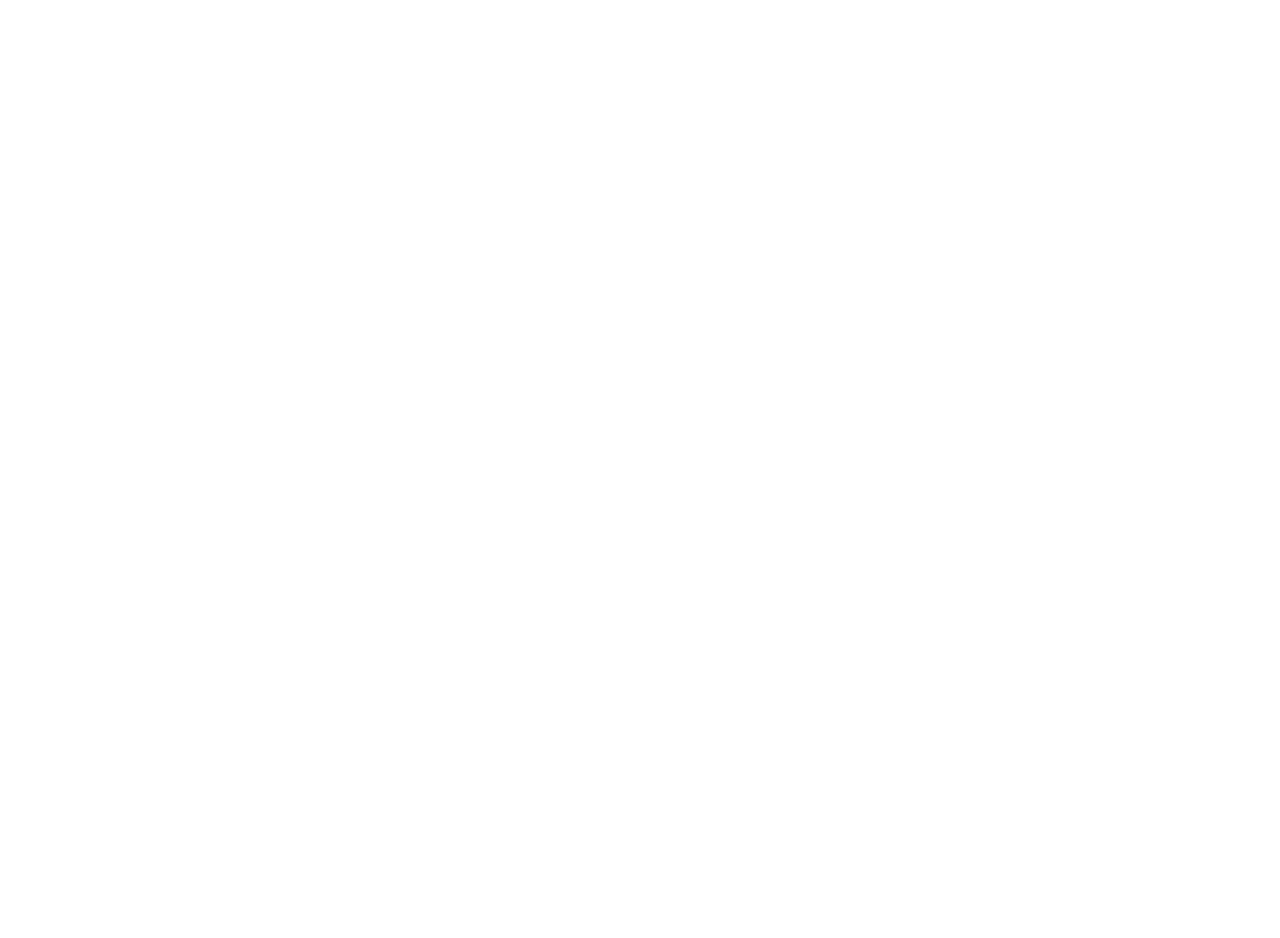
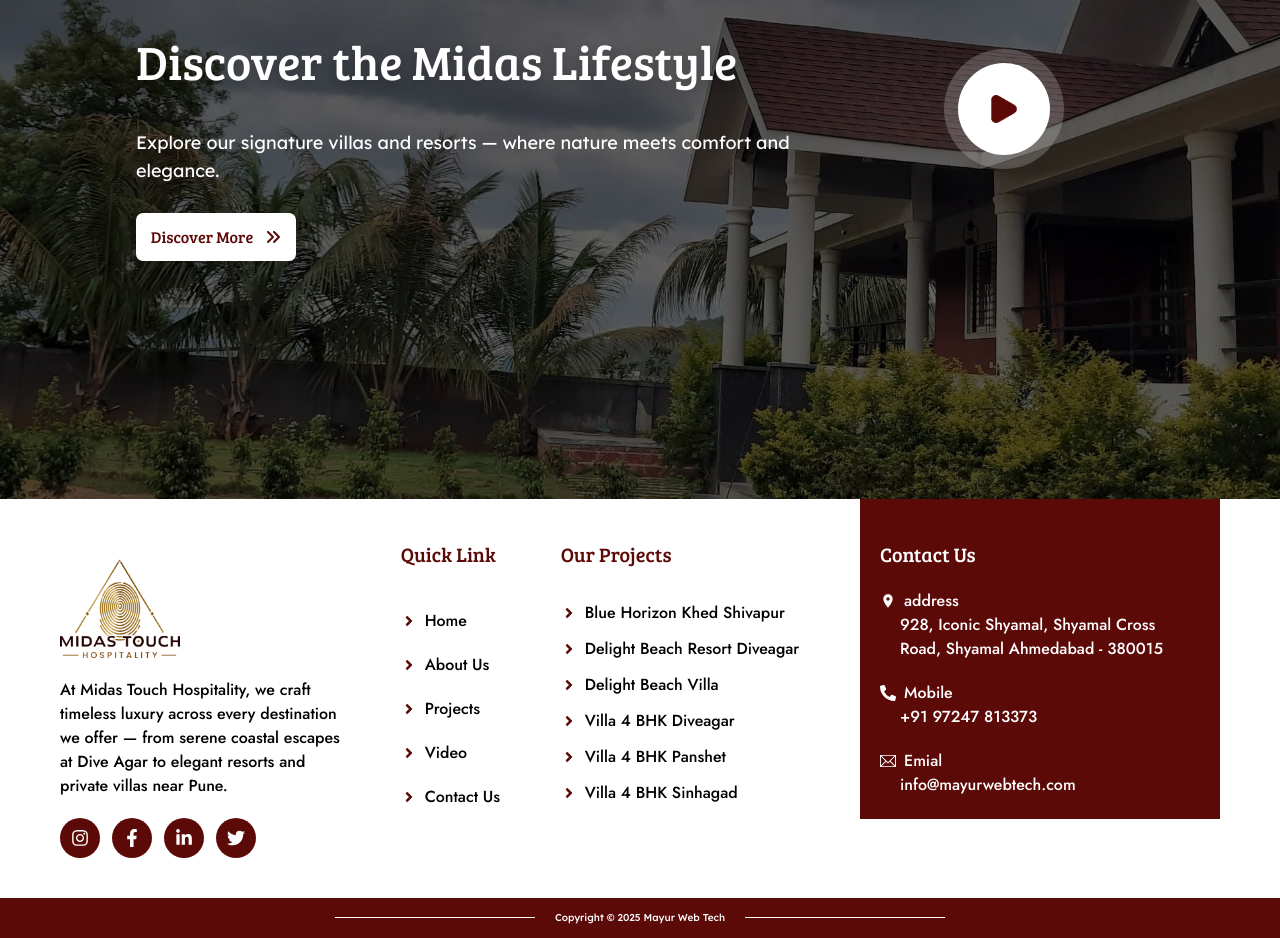
Before and after one commit to Krishkha/midas_touch, a React (Vite) app: page / in a window 1280 px wide. Shown: the part 2140-3078 px from the top of the page. Before the commit the page ends 1939 px from the top, so only its background shows below. Built offline with nearby package versions, Linux system fonts and the light colour scheme.

Commit message:
add footer

```diff
--- a/src/App.jsx
+++ b/src/App.jsx
@@ -1,15 +1,16 @@
-import React from 'react'
-import Navbar from './component/Navbar'
-import Landingpage from './pages/Landingpage'
+import React from "react";
+import Navbar from "./component/Navbar";
+import Landingpage from "./pages/Landingpage";
+import Footer from "./component/Footer";
 
 const App = () => {
   return (
-    <div className=' h-auto'>
+    <div className=" h-auto">
       <Navbar />
       <Landingpage />
+      <Footer />
+    </div>
+  );
+};
 
-    </div>
-  )
-}
-
-export default App
+export default App;
--- a/src/assets/images/index.js
+++ b/src/assets/images/index.js
@@ -1,5 +1,6 @@
 import logo from "../images/logo.png";
 import banner from "../images/banner.jpg";
+import banner_2 from "../images/banner_2.jpg";
 import btn_layout from "../images/btn_layout.png";
 import about_1 from "../images/icons/about_1.png";
 import about_2 from "../images/icons/about_2.png";
@@ -11,10 +12,12 @@
 import left_arrow from "../images/icons/left_arrow.png";
 import right_arrow from "../images/icons/right_arrow.png";
 import h1_underline from "../images/icons/h1_underline.png";
+import play_button from "../images/icons/play_button.png";
 
 export const Images = {
   logo,
   banner,
+  banner_2,
   btn_layout,
   about_1,
   about_2,
@@ -26,4 +29,5 @@
   left_arrow,
   right_arrow,
   h1_underline,
+  play_button,
 };
--- /dev/null
+++ b/src/component/Footer.jsx
@@ -0,0 +1,145 @@
+import React from "react";
+import { Images } from "../assets/images";
+import {
+  FaInstagram,
+  FaLinkedinIn,
+  FaFacebookF,
+  FaTwitter,
+  FaAngleRight,
+  FaPhoneAlt,
+} from "react-icons/fa";
+import { MdLocationOn } from "react-icons/md";
+import { TfiEmail } from "react-icons/tfi";
+
+const Footer = () => {
+  const quickLink = ["Home", "About Us", "Projects", "Video", "Contact Us"];
+  const ourProjacts = [
+    "Blue Horizon Khed Shivapur",
+    "Delight Beach Resort Diveagar",
+    "Delight Beach Villa",
+    "Villa 4 BHK Diveagar",
+    "Villa 4 BHK Panshet",
+    "Villa 4 BHK Sinhagad",
+  ];
+
+  const contactUs = [
+    {
+      icon: <MdLocationOn />,
+      title: "address",
+      dec: "928, Iconic Shyamal, Shyamal Cross Road, Shyamal Ahmedabad - 380015",
+    },
+    {
+      icon: <FaPhoneAlt />,
+      title: "Mobile",
+      dec: "+91 97247 813373",
+    },
+    {
+      icon: <TfiEmail />,
+      title: "Emial",
+      dec: "info@mayurwebtech.com",
+    },
+  ];
+  return (
+    <div className="h-auto">
+      <div className="px-15 flex justify-between">
+        <div className="w-70 py-10 gap-10">
+          <img src={Images.logo} alt="" className="w-30 h-auto mt-5" />
+          <p style={{ fontFamily: "Jost", fontWeight: 500 }} className="mt-5">
+            At Midas Touch Hospitality, we craft timeless luxury across every
+            destination we offer — from serene coastal escapes at Dive Agar to
+            elegant resorts and private villas near Pune.
+          </p>
+
+          <div className="flex gap-3 mt-5">
+            <div className="w-10 h-10 bg-[#5C0A08] rounded-full text-white flex justify-center items-center hover:bg-white hover:text-[#5C0A08]">
+              <FaInstagram className="text-lg cursor-pointer" />
+            </div>
+            <div className="w-10 h-10 bg-[#5C0A08] rounded-full text-white flex justify-center items-center hover:bg-white hover:text-[#5C0A08]">
+              <FaFacebookF className="text-lg cursor-pointer" />
+            </div>
+            <div className="w-10 h-10 bg-[#5C0A08] rounded-full text-white flex justify-center items-center hover:bg-white hover:text-[#5C0A08]">
+              <FaLinkedinIn className="text-lg cursor-pointer" />
+            </div>
+            <div className="w-10 h-10 bg-[#5C0A08] rounded-full text-white flex justify-center items-center hover:bg-white hover:text-[#5C0A08]">
+              <FaTwitter className="text-lg cursor-pointer" />
+            </div>
+          </div>
+        </div>
+
+        <div className="flex flex-col items-start gap-5 py-10   ">
+          <h2
+            style={{ fontFamily: "Bree Serif", fontWeight: 400 }}
+            className="text-[20px] text-[#5C0A08]"
+          >
+            Quick Link
+          </h2>
+
+          <div className="gap-10">
+            {quickLink.map((item) => (
+              <h3
+                className="flex items-center gap-2 mt-5"
+                style={{ fontFamily: "Jost", fontWeight: 500 }}
+              >
+                <FaAngleRight className="text-[#5C0A08]" /> {item}
+              </h3>
+            ))}
+          </div>
+        </div>
+
+        <div className="flex flex-col items-start gap-5 py-10   ">
+          <h2
+            style={{ fontFamily: "Bree Serif", fontWeight: 400 }}
+            className="text-[20px] text-[#5C0A08]"
+          >
+            Our Projects
+          </h2>
+
+          <div className="gap-10">
+            {ourProjacts.map((item) => (
+              <h3
+                className="flex items-center gap-2 mt-3"
+                style={{ fontFamily: "Jost", fontWeight: 500 }}
+              >
+                <FaAngleRight className="text-[#5C0A08]" /> {item}
+              </h3>
+            ))}
+          </div>
+        </div>
+
+        <div className="bg-[#5C0A08] h-80 px-5 pt-10 w-90">
+          <h2
+            style={{ fontFamily: "Bree Serif", fontWeight: 400 }}
+            className="text-[20px] text-[#fff]"
+          >
+            Contact Us
+          </h2>
+
+          {contactUs.map((item) => (
+            <div
+              className="text-white mt-5"
+              style={{ fontFamily: "Jost", fontWeight: 500 }}
+            >
+              <div className="flex items-center gap-2">
+                {item.icon}
+                <h3>{item.title}</h3>
+              </div>
+              <p className="ml-5">{item.dec}</p>
+            </div>
+          ))}
+        </div>
+      </div>
+
+      {/* copyright */}
+      <div
+        className="bg-[#5C0A08] w-full h-10 text-white text-[10px] flex justify-center items-center gap-5"
+        style={{ fontFamily: "Lexend", fontWeight: 500 }}
+      >
+        <div className="h-[1px] w-50 bg-white "></div>
+        Copyright © 2025 Mayur Web Tech
+        <div className="h-[1px] w-50 bg-white "></div>
+      </div>
+    </div>
+  );
+};
+
+export default Footer;
--- a/src/index.css
+++ b/src/index.css
@@ -1,4 +1,4 @@
-@import url('https://fonts.googleapis.com/css2?family=Bree+Serif&family=Lexend:wght@100..900&display=swap');
+@import url('https://fonts.googleapis.com/css2?family=Bree+Serif&family=Jost:ital,wght@0,100..900;1,100..900&family=Lexend:wght@100..900&display=swap');
 @import "tailwindcss";
 
 /* :root {
--- a/src/pages/Landingpage.jsx
+++ b/src/pages/Landingpage.jsx
@@ -3,6 +3,7 @@
 import Btnlayout from "../component/Btnlayout";
 import Swiper from "../component/Slider";
 import Slider from "../component/Slider";
+import { FaAnglesRight } from "react-icons/fa6";
 
 const Landingpage = () => {
   const data = [
@@ -187,6 +188,48 @@
       <section>
         <Slider />
       </section>
+
+      {/* section 4 */}
+
+      <section className="relative w-full h-[700px] flex justify-evenly items-center">
+        <img
+          src={Images.banner_2}
+          alt="Banner"
+          className="absolute inset-0 w-full h-full object-cover z-0"
+        />
+        <div className="absolute inset-0 bg-black/60"></div>
+
+        <div className="flex flex-col gap-7">
+          <h1
+            className="text-white text-5xl font-bold drop-shadow-lg mb-4"
+            style={{ fontFamily: "Bree Serif", fontWeight: 400 }}
+          >
+            Discover the Midas Lifestyle
+          </h1>
+          <p
+            className=" text-white text-lg max-w-2xl z-10"
+            style={{ fontFamily: "Lexend", fontWeight: 400 }}
+          >
+            Explore our signature villas and resorts — where nature meets
+            comfort and elegance.
+          </p>
+
+          <button className="bg-white z-10 w-40 gap-3 py-3 rounded-[7px] flex justify-center items-center flex-row">
+            <p style={{ fontFamily: "Bree Serif", fontWeight: 400 }} className="text-[#5C0A08]">
+              Discover More
+            </p>
+              <FaAnglesRight className="text-[#5C0A08]" />
+          </button>
+        </div>
+
+        <div className="w-50 h-50 z-10">
+          <div className="w-30 h-30 bg-[#cdcbcb45] rounded-full flex justify-center items-center" >
+            <div className="bg-white w-23 h-23 rounded-full flex justify-center items-center">
+              <img src={Images.play_button} alt="" className="w-7 h-auto" />
+            </div>
+          </div>
+        </div>
+      </section>
     </>
   );
 };
```
Also changed, not shown: src/assets/images/banner_2.jpg (added), src/assets/images/icons/play_button.png (added).
